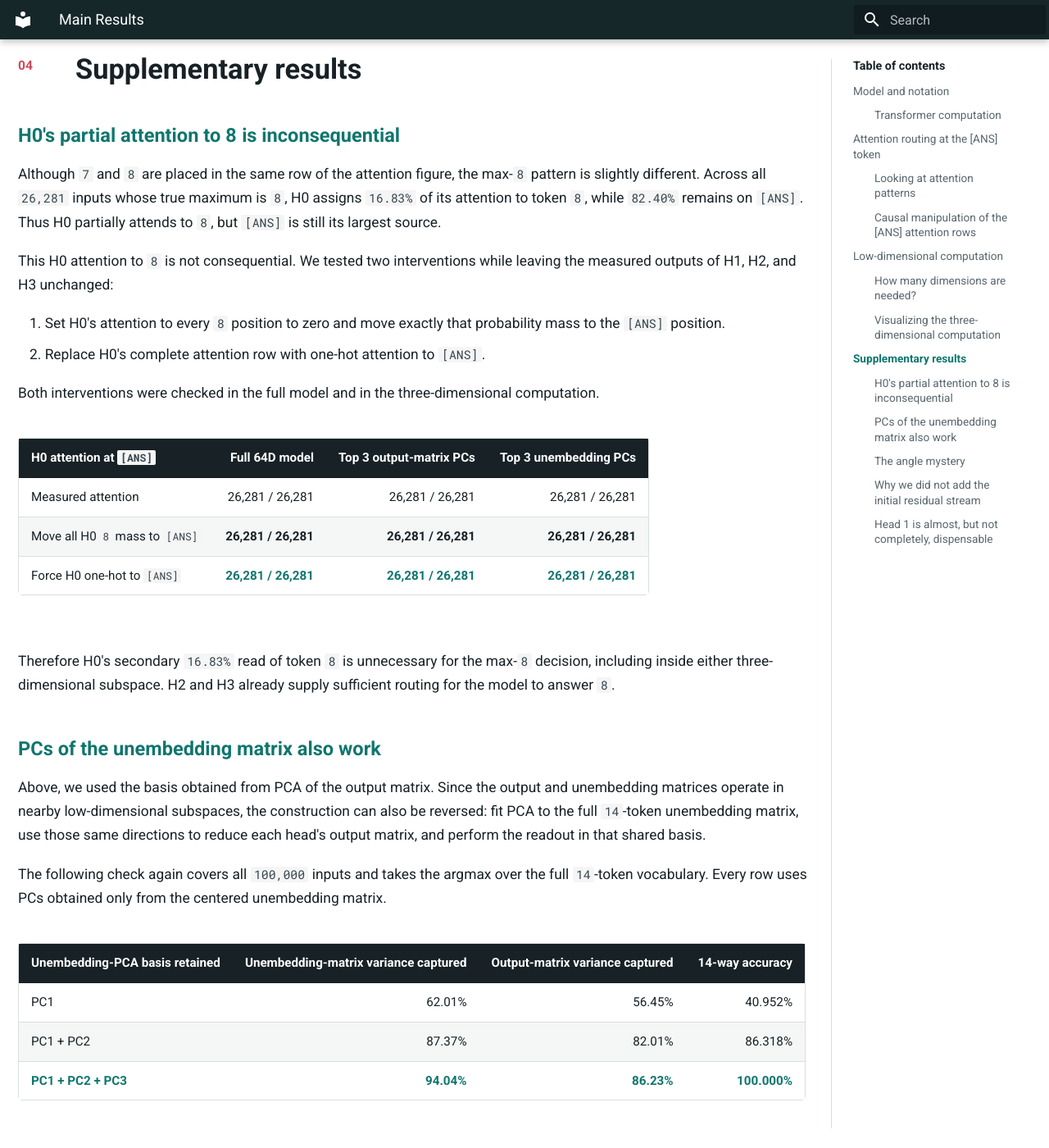
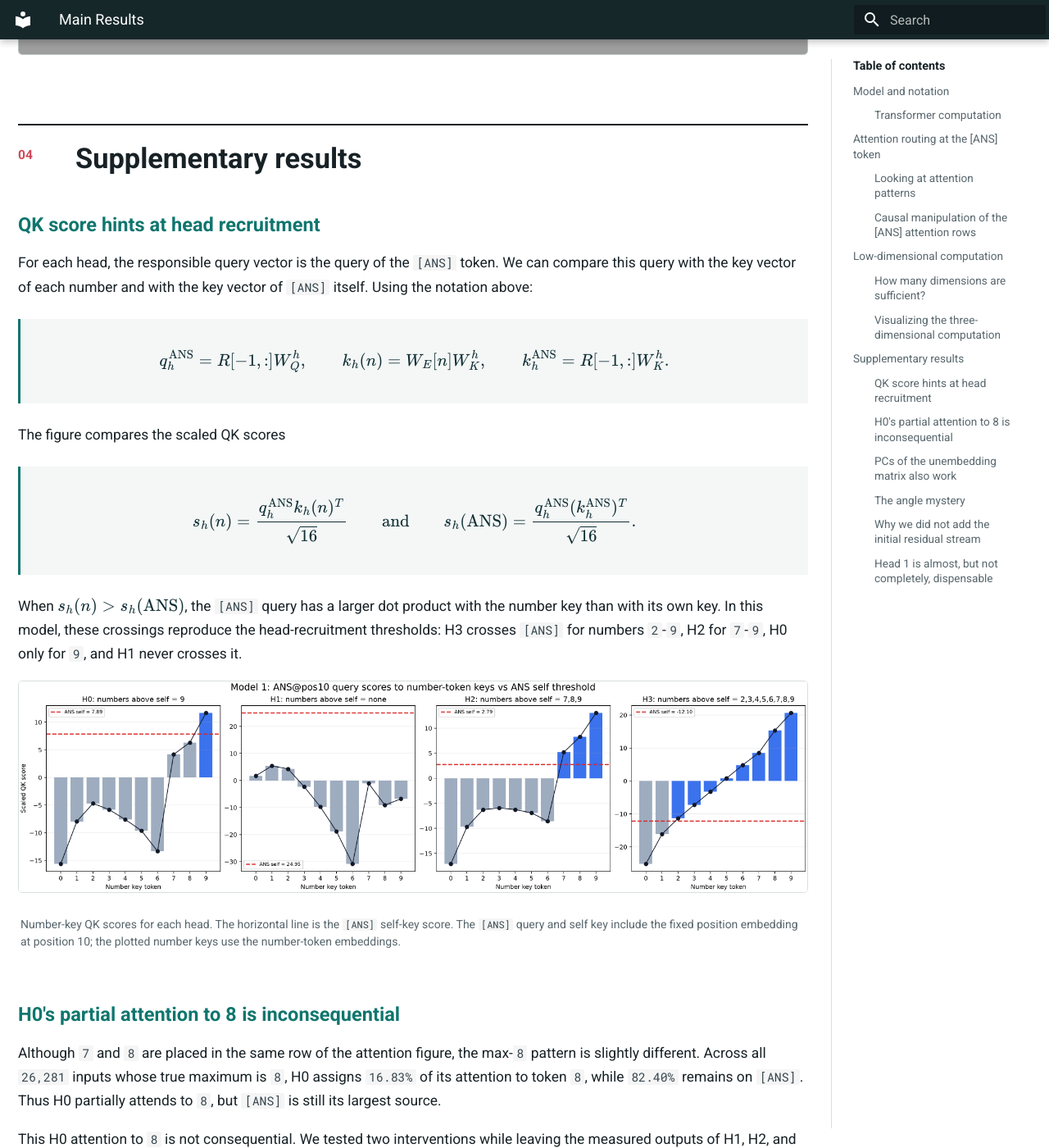
Before and after one commit to rakaar/april-2026-max-of-list-mech-interp, an MkDocs documentation site: the page built from docs/main-results.md, in a window 1280 px wide and 1400 px high, scrolled down 7709 px. Shown: the whole window at 82% size. Built offline with MkDocs 1.6.1 and Material for MkDocs 9.7.7, drawn with Linux system fonts in a browser that asks for light colours; some of the changed text lies outside the part shown; grey boxes are pictures that could not be loaded.

Commit message:
docs: finalize result book navigation

```diff
--- a/docs/main-results.md
+++ b/docs/main-results.md
@@ -7,6 +7,9 @@ toc_depth: 3
 <div data-main-results-page hidden></div>
 
 # Main results
+
+This analysis was developed for the
+[Bau Lab April challenge](https://puzzles.baulab.info/april-2026.html).
 
 ## Model and notation
 
@@ -126,7 +129,7 @@ reduces $W_U$ from `64 x V` to `k x V`. Thus the heads write into a shared
 $k$-dimensional space, and the unembedding reads from that same space. The PCA
 basis is obtained only from $W_O$; PCA is not fitted separately to $W_U$.
 
-### How many dimensions are needed?
+### How many dimensions are sufficient?
 
 We keep increasing the number of retained principal components and evaluate
 the projected computation exhaustively on all `100,000` possible inputs. The
@@ -193,6 +196,47 @@ sum with each vocabulary token's projected unembedding vector.
 </iframe>
 
 ## Supplementary results
+
+### QK score hints at head recruitment
+
+For each head, the responsible query vector is the query of the `[ANS]`
+token. We can compare this query with the key vector of each number and with
+the key vector of `[ANS]` itself. Using the notation above:
+
+$$
+q_h^{\text{ANS}} = R[-1,:]W_Q^h,
+\qquad
+k_h(n) = W_E[n]W_K^h,
+\qquad
+k_h^{\text{ANS}} = R[-1,:]W_K^h.
+$$
+
+The figure compares the scaled QK scores
+
+$$
+s_h(n) = \frac{q_h^{\text{ANS}}k_h(n)^T}{\sqrt{16}}
+\qquad \text{and} \qquad
+s_h(\text{ANS}) =
+\frac{q_h^{\text{ANS}}(k_h^{\text{ANS}})^T}{\sqrt{16}}.
+$$
+
+When $s_h(n) > s_h(\text{ANS})$, the `[ANS]` query has a larger dot product
+with the number key than with its own key. In this model, these crossings
+reproduce the head-recruitment thresholds: H3 crosses `[ANS]` for numbers
+`2`-`9`, H2 for `7`-`9`, H0 only for `9`, and H1 never crosses it.
+
+<figure class="main-results-plot">
+  <img
+    src="../assets/model1_ans_qk_threshold_plot.png"
+    alt="QK scores between the ANS query and number-token keys for all four heads, with the ANS self-key score shown as a horizontal threshold"
+  >
+  <figcaption>
+    Number-key QK scores for each head. The horizontal line is the
+    <code>[ANS]</code> self-key score. The <code>[ANS]</code> query and self key
+    include the fixed position embedding at position 10; the plotted number
+    keys use the number-token embeddings.
+  </figcaption>
+</figure>
 
 ### H0's partial attention to `8` is inconsequential
 
@@ -336,4 +380,4 @@ It gets all but three cases correct. The H1-ablation failures are:
 | `[0, 0, 1, 0, 0]` | 1 | 0 |
 | `[8, 8, 8, 8, 8]` | 8 | 9 |
 
-[Analysis code](https://github.com/rakaar/april-2026-max-of-list-mech-interp/blob/agent/document-low-dimensional-readout/scripts/analysis/model1_main_results_supplementary.py)
+[Analysis code](https://github.com/rakaar/april-2026-max-of-list-mech-interp/blob/main/scripts/analysis/model1_main_results_supplementary.py)
--- a/mkdocs.yml
+++ b/mkdocs.yml
@@ -20,11 +20,8 @@ theme:
 
 nav:
   - Main Results: main-results.md
-  - Home: index.md
-  - Setup: setup.md
-  - First Part: first-part.md
-  - Experiments: experiments.md
-  - Daily Notes:
+  - Research Log:
+      - Experiments: experiments.md
       - 2026-06-29: 2026-06-29.md
       - 2026-06-30: 2026-06-30.md
       - 2026-07-02: 2026-07-02.md
@@ -33,6 +30,8 @@ nav:
       - 2026-07-09: 2026-07-09.md
       - 2026-07-11: 2026-07-11.md
       - 2026-07-12: 2026-07-12.md
+  - Appendix:
+      - First Part: first-part.md
 
 markdown_extensions:
   - admonition
```
Also changed, not shown: docs/index.md (+6 -23 lines).
